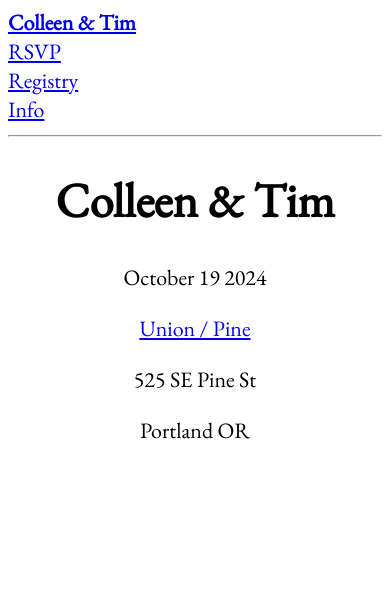
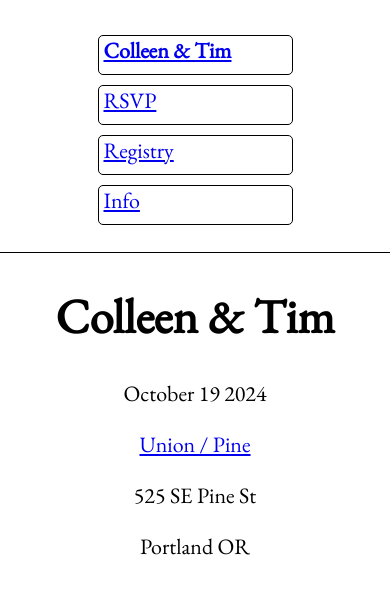
Before and after one commit to aufdemarbeitsmarkt/colleenandtim, a Flask app: page / in a window 390 px wide. Shown: the top 594 px of the page. Run offline with Flask 3, Linux system fonts and the light colour scheme.

Commit message:
Make site more mobile-friendly with basic responsive layout

```diff
--- a/app/templates/base.html
+++ b/app/templates/base.html
@@ -2,6 +2,7 @@
 <html>
     <head>
         <link href='https://fonts.googleapis.com/css?family=EB Garamond' rel='stylesheet'>
+        <meta name="viewport" content="width=device-width, initial-scale=1.0, maximum-scale=1.0, user-scalable=no" />
     </head>
 
     <style>
@@ -15,16 +16,73 @@
         }
         body {
             font-family: 'EB Garamond';font-size: 22px;
+            display: flex;
+            flex-direction: column;
+            align-items: center;
+        }
+        menu {
+            width: 50vw;
+            flex: 1 1 0;
+            display: flex;
+            flex-direction: column;
+            align-items: center;
+            align-content: center;
+            justify-content: center;
+            justify-items: center;
+            padding: 0;
+        }
+        menu li {
+            display: flex;
+            width: 100%;
+            list-style: none;
+            border: 1px solid black;
+            border-radius: 5px;
+            margin: 5px;
+            height: 40px;
+            box-sizing: border-box;
+        }
+        menu li a {
+            display: flex;
+            width: 100%;
+            height: 100%;
+            display: flex;
+            padding: 0 5px 0 5px;
+            cursor: pointer;
+        }
+        main, header {
+            flex: 1 1 0;
+            display: flex;
+        }
+        header {
+            width: 100vw;
+            border-bottom: 1px solid black;
+            flex-direction: column;
+            align-items: center;
+        }
+        @media (min-width: 768px) {
+            /* larger than a tablet */
+            menu {
+                width: 75vw;
+                flex-direction: row;
+            }
+            menu li a {
+                justify-content: center;
+            }
+
         }
     </style>
     <body>
+        <header>
+        <menu>
+            <li><a href="/index"><b>Colleen & Tim</b></a> </li>
+            <li><a
+                    href="https://docs.google.com/forms/d/e/1FAIpQLSemogBKzXdQY_Fqs1qWKFdHsF8xXKbHdQHysf5EXWlSwQ9zdw/viewform">RSVP</a>
+            </li>
+            <li><a href="https://www.myregistry.com/giftlist/colleen-and-tim">Registry</a> </li>
+            <li><a href="/index">Info</a> </li>
 
-        <div><a href="/index"><b>Colleen & Tim</b></a> </div>
-        <div><a href="https://docs.google.com/forms/d/e/1FAIpQLSemogBKzXdQY_Fqs1qWKFdHsF8xXKbHdQHysf5EXWlSwQ9zdw/viewform">RSVP</a> </div>
-        <div><a href="https://www.myregistry.com/giftlist/colleen-and-tim">Registry</a> </div>
-        <div><a href="/index">Info</a> </div>
-
-        <hr>
+        </menu>
+        </header>
         {% block content %}{% endblock %}
     </body>
 </html>
--- a/app/templates/index.html
+++ b/app/templates/index.html
@@ -1,7 +1,7 @@
 {% extends "base.html" %}
 
 {% block content %}
-    <body>
+    <main>
         <center>
             <h1>Colleen & Tim</h1>
             <p>October 19 2024</p>
@@ -9,5 +9,5 @@
             <p>525 SE Pine St</p>
             <p>Portland OR</p>
         </center>
-    </body>
+    </main>
 {% endblock %}
```
